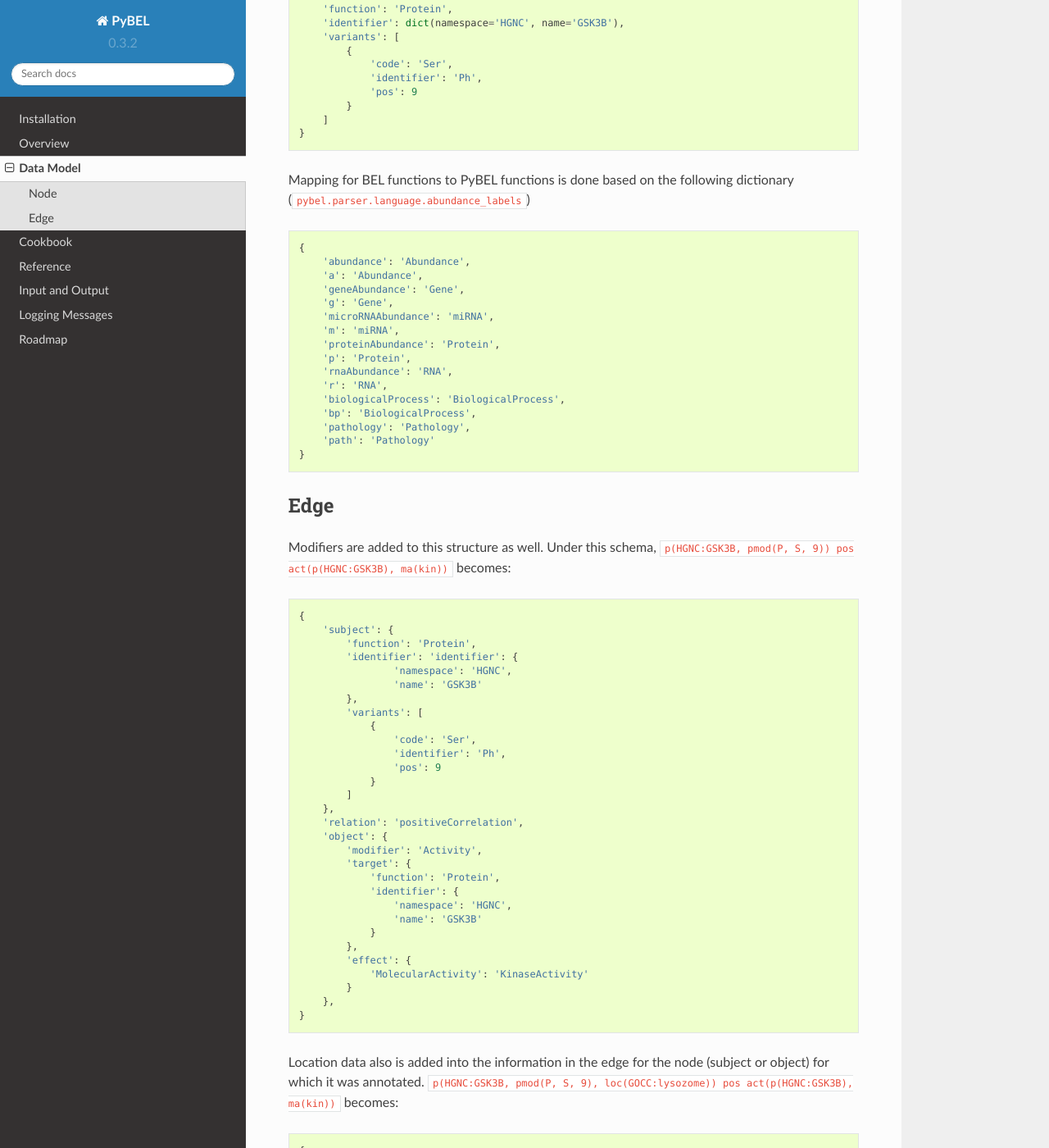
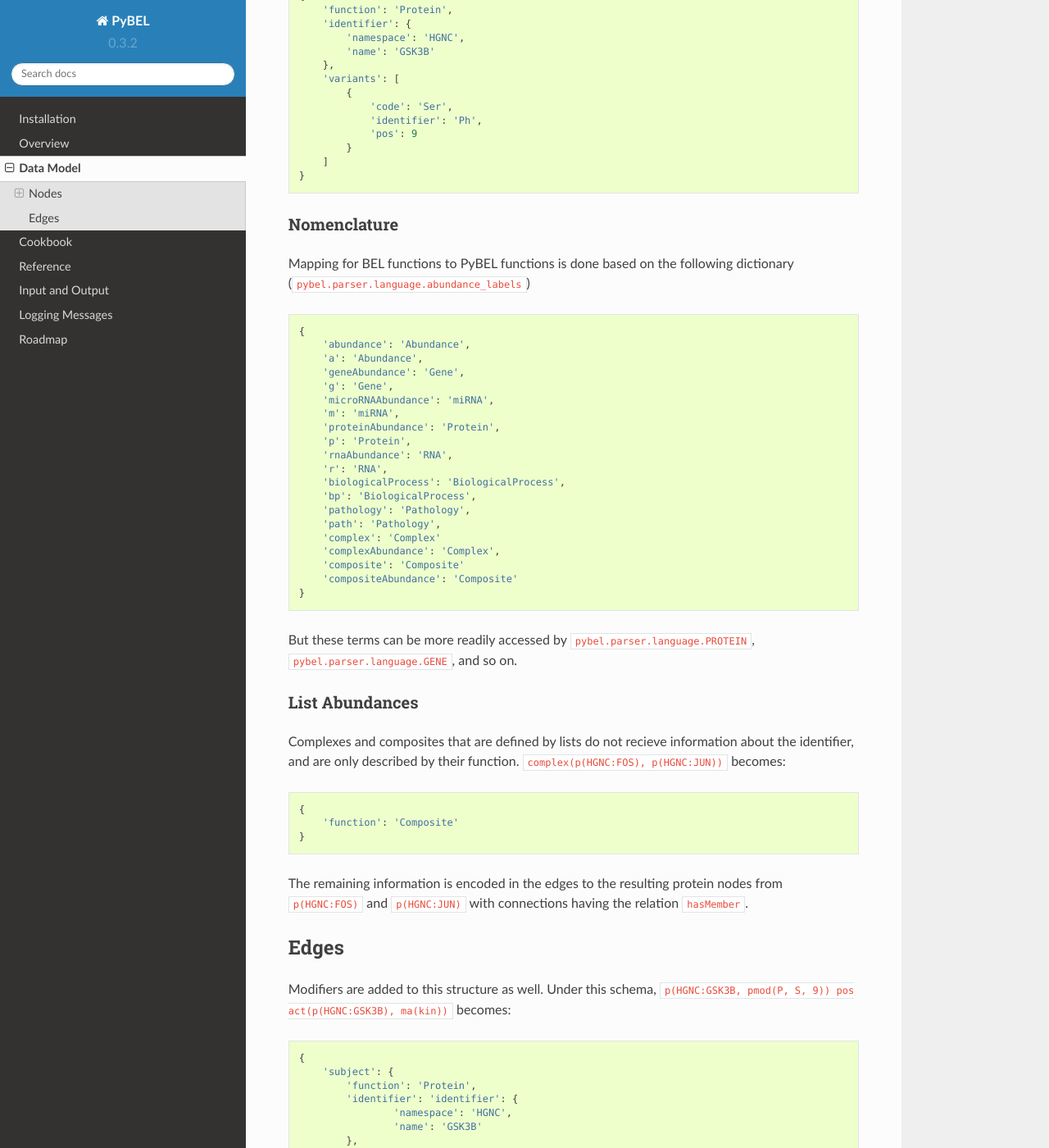
Before and after one commit to pybel/pybel, a Sphinx documentation site: the page built from docs/source/datamodel.rst, in a window 1280 px wide and 1400 px high, scrolled down 606 px. Shown: the whole window at 82% size. Built offline with Sphinx 7.4.7 and the Read the Docs theme 2.0.0, drawn with Linux system fonts in a browser that asks for light colours; some of the changed text lies outside the part shown.

Commit message:
Update documentation

```diff
--- a/docs/source/datamodel.rst
+++ b/docs/source/datamodel.rst
@@ -1,8 +1,8 @@
 Data Model
 ==========
 
-Node
-----
+Nodes
+-----
 The relevant data about a node is stored in its associated dictionary in NetworkX. After parsing, :code:`p(HGNC:GSK3B)`
 becomes:
 
@@ -16,8 +16,8 @@ becomes:
         }
     }
 
-With the addition of a variant (:code:`var()`), post-translational modification (:code:`pmod()`), or gene modification
-(:code:`gmod()`) to a BEL statement, an additional entry called :code:`variants` is added. It is a list of all of the
+With the addition of a variant :code:`var()`, post-translational modification :code:`pmod()`, or gene modification
+:code:`gmod()` to a BEL statement, an additional entry called :code:`variants` is added. It is a list of all of the
 modifications and variants (in alphabetical order) on the node. Under this schema, :code:`p(HGNC:GSK3B, pmod(P, S, 9))`
 becomes:
 
@@ -25,7 +25,10 @@ becomes:
 
     {
         'function': 'Protein',
-        'identifier': dict(namespace='HGNC', name='GSK3B'),
+        'identifier': {
+            'namespace': 'HGNC',
+            'name': 'GSK3B'
+        },
         'variants': [
             {
                 'code': 'Ser',
@@ -35,6 +38,8 @@ becomes:
         ]
     }
 
+Nomenclature
+~~~~~~~~~~~~
 
 Mapping for BEL functions to PyBEL functions is done based on the following dictionary
 (:code:`pybel.parser.language.abundance_labels`)
@@ -55,12 +60,32 @@ Mapping for BEL functions to PyBEL functions is done based on the following dict
         'biologicalProcess': 'BiologicalProcess',
         'bp': 'BiologicalProcess',
         'pathology': 'Pathology',
-        'path': 'Pathology'
+        'path': 'Pathology',
+        'complex': 'Complex'
+        'complexAbundance': 'Complex',
+        'composite': 'Composite'
+        'compositeAbundance': 'Composite'
     }
 
+But these terms can be more readily accessed by :code:`pybel.parser.language.PROTEIN`,
+:code:`pybel.parser.language.GENE`, and so on.
 
-Edge
-----
+List Abundances
+~~~~~~~~~~~~~~~
+Complexes and composites that are defined by lists do not recieve information about the identifier, and are only
+described by their function. :code:`complex(p(HGNC:FOS), p(HGNC:JUN))` becomes:
+
+.. code::
+
+    {
+        'function': 'Composite'
+    }
+
+The remaining information is encoded in the edges to the resulting protein nodes from :code:`p(HGNC:FOS)` and
+:code:`p(HGNC:JUN)` with connections having the relation :code:`hasMember`.
+
+Edges
+-----
 Modifiers are added to this structure as well. Under this schema,
 :code:`p(HGNC:GSK3B, pmod(P, S, 9)) pos act(p(HGNC:GSK3B), ma(kin))` becomes:
 
```
